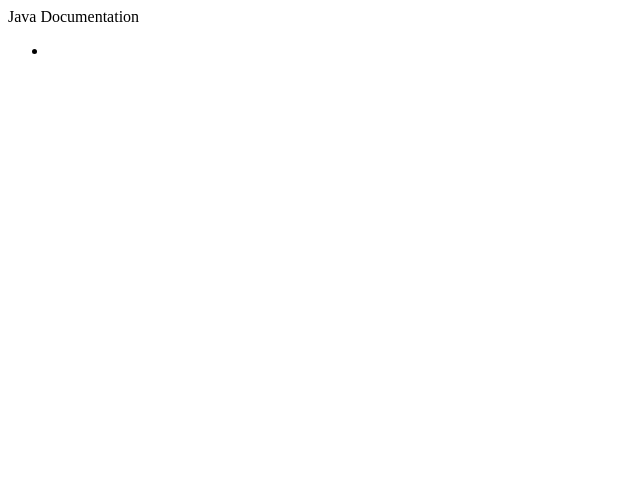
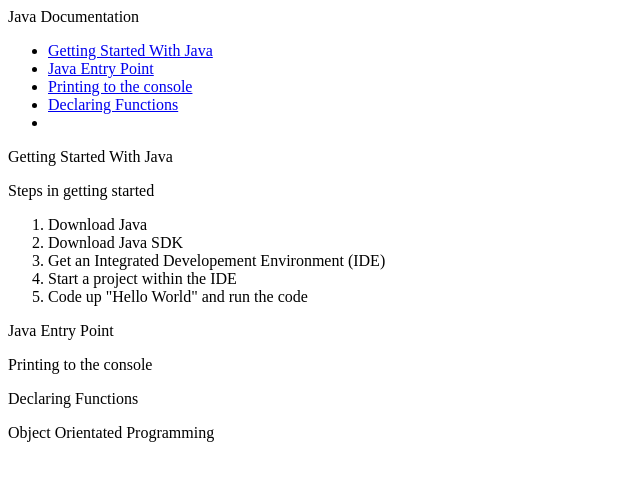
Before and after one commit to kilothejewel/Dev, a plain HTML site: page Technical Documentation/index.html in a window 1280 px wide. Shown: the whole page, without its empty margins (0-640 px from the left). Drawn offline with Linux system fonts and the light colour scheme.

Commit message:
update on Documentation

```diff
--- a/Technical Documentation/index.html
+++ b/Technical Documentation/index.html
@@ -11,9 +11,52 @@
         <header>Java Documentation</header>
         <ul>
             <li>
-                <a class="nav-link" href="#Getting_Started_With_Java"></a>
+                <a class="nav-link" href="#Getting_Started_With_Java">Getting Started With Java</a>
+            </li>
+            <li>
+                <a class="nav-link" href="#Java_Entry_Point">Java Entry Point</a>
+            </li>
+            <li>
+                <a class="nav-link" href="#Printing_to_the_console">Printing to the console</a>
+            </li>
+            <li>
+                <a class="nav-link" href="#Declaring_Functions">Declaring Functions</a>
+            </li>
+            <li>
+                <a class="nav-link" href="#Object_Orientated_Programming"></a>
             </li>
         </ul>
     </nav>
+    <main id="main-doc">
+        <section class="main-section" id=" Getting_Started_With_Java">
+            <header>Getting Started With Java</header>
+            <p>Steps in getting started</p>
+            <ol>
+                <li>Download Java</li>
+                <li>Download Java SDK</li>
+                <li>Get an Integrated Developement Environment (IDE)</li>
+                <li>Start a project within the IDE</li>
+                <li>Code up "Hello World" and run the code</li>
+            </ol>
+        </section>
+        <section class="main-section">
+            <header>Java Entry Point</header>
+            <p></p>
+        </section>
+        <section>
+            <header>
+                Printing to the console
+            </header>
+            <p></p>
+        </section>
+        <section>
+            <header>Declaring Functions</header>
+            <p></p>
+        </section>
+        <section>
+            <header>Object Orientated Programming</header>
+            <p></p>
+        </section>
+    </main>
 </body>
 </html>
```
